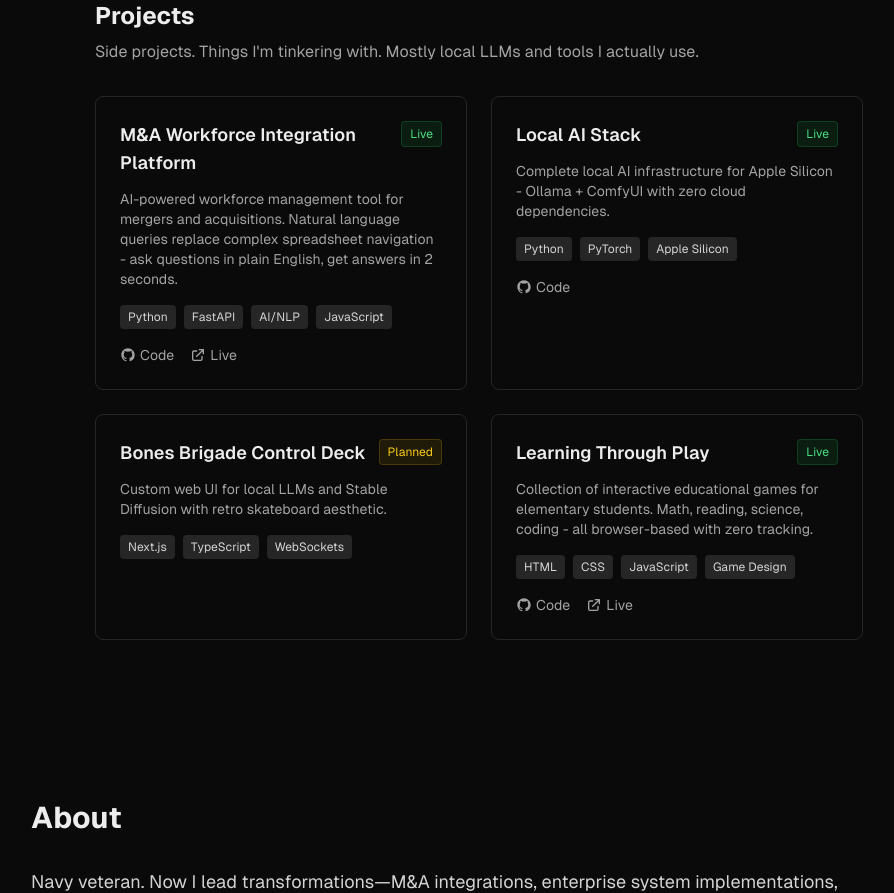
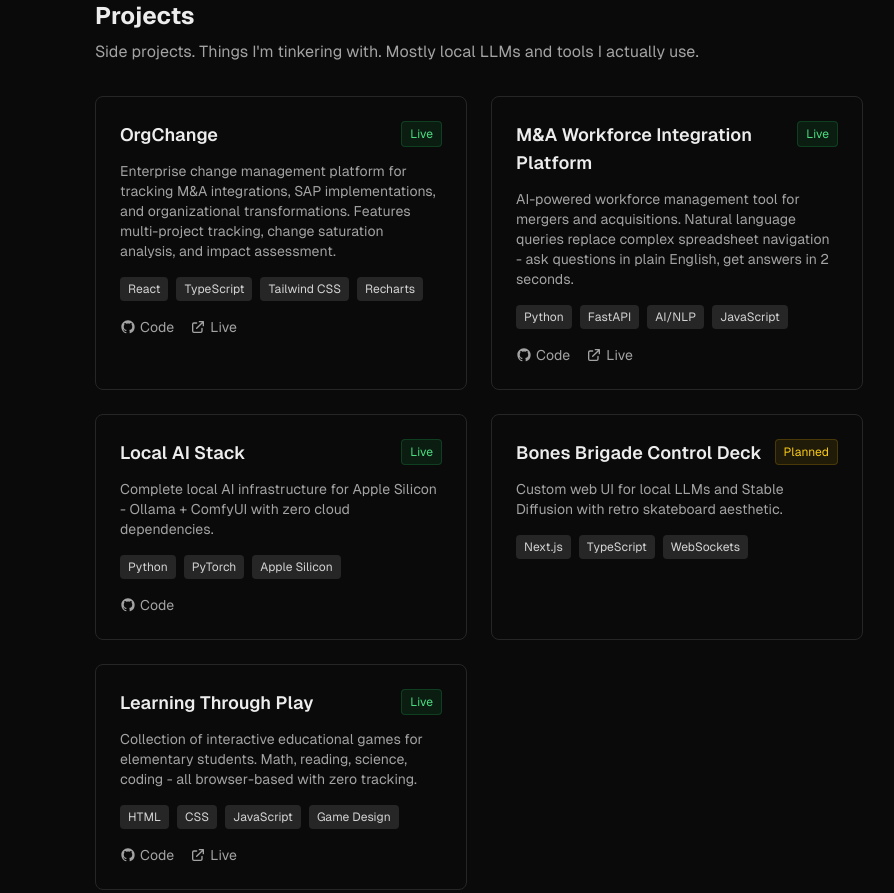
Before and after one commit to joshduffy/joshduffy.dev, a Next.js app: page / in a window 1280 px wide. Shown: the part 880-1773 px from the top of the page, without its empty margins (161-1055 px from the left). Built offline with nearby package versions, Linux system fonts and the light colour scheme.

Commit message:
Add OrgChange project to portfolio

```diff
--- a/src/components/Projects.tsx
+++ b/src/components/Projects.tsx
@@ -10,6 +10,15 @@ interface Project {
 }
 
 const projects: Project[] = [
+  {
+    title: "OrgChange",
+    description:
+      "Enterprise change management platform for tracking M&A integrations, SAP implementations, and organizational transformations. Features multi-project tracking, change saturation analysis, and impact assessment.",
+    tech: ["React", "TypeScript", "Tailwind CSS", "Recharts"],
+    github: "https://github.com/joshduffy/orgchange-tracker",
+    live: "https://orgchange.joshduffy.dev",
+    status: "Live",
+  },
   {
     title: "M&A Workforce Integration Platform",
     description:
```
